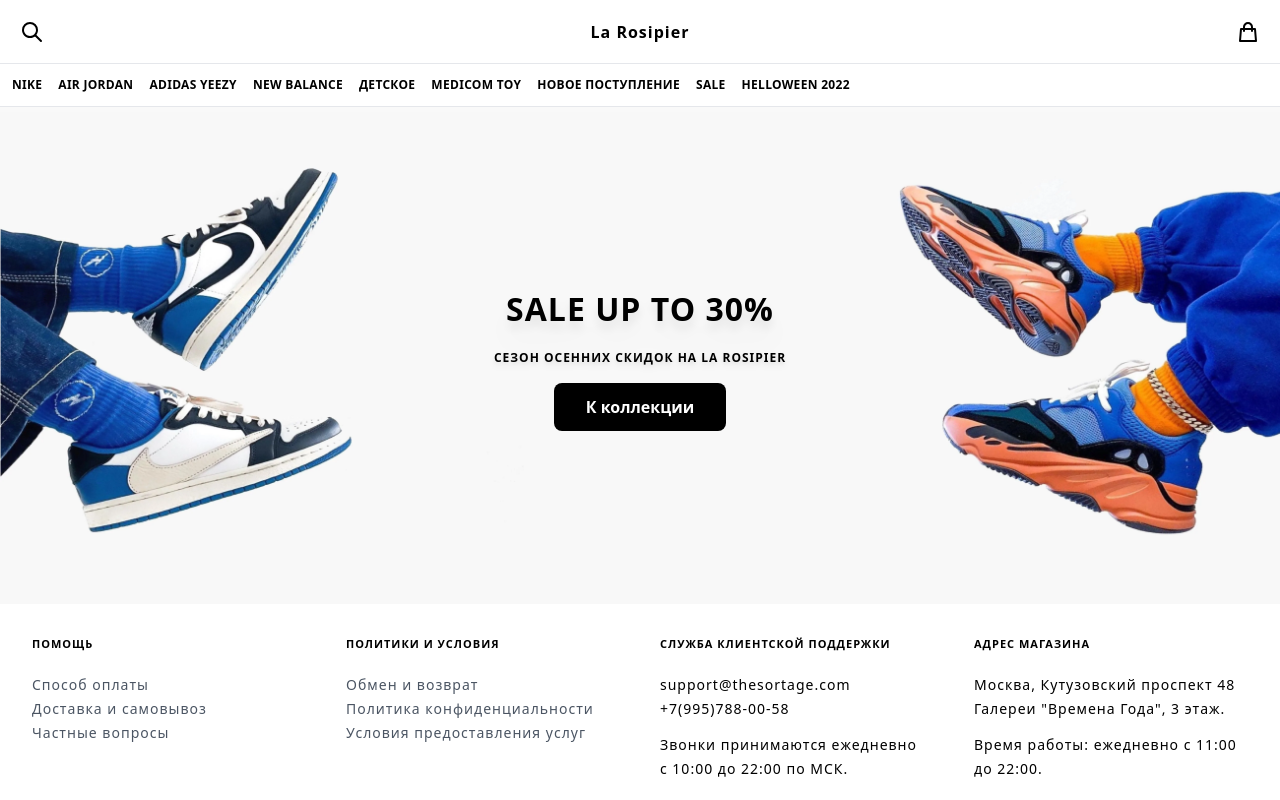
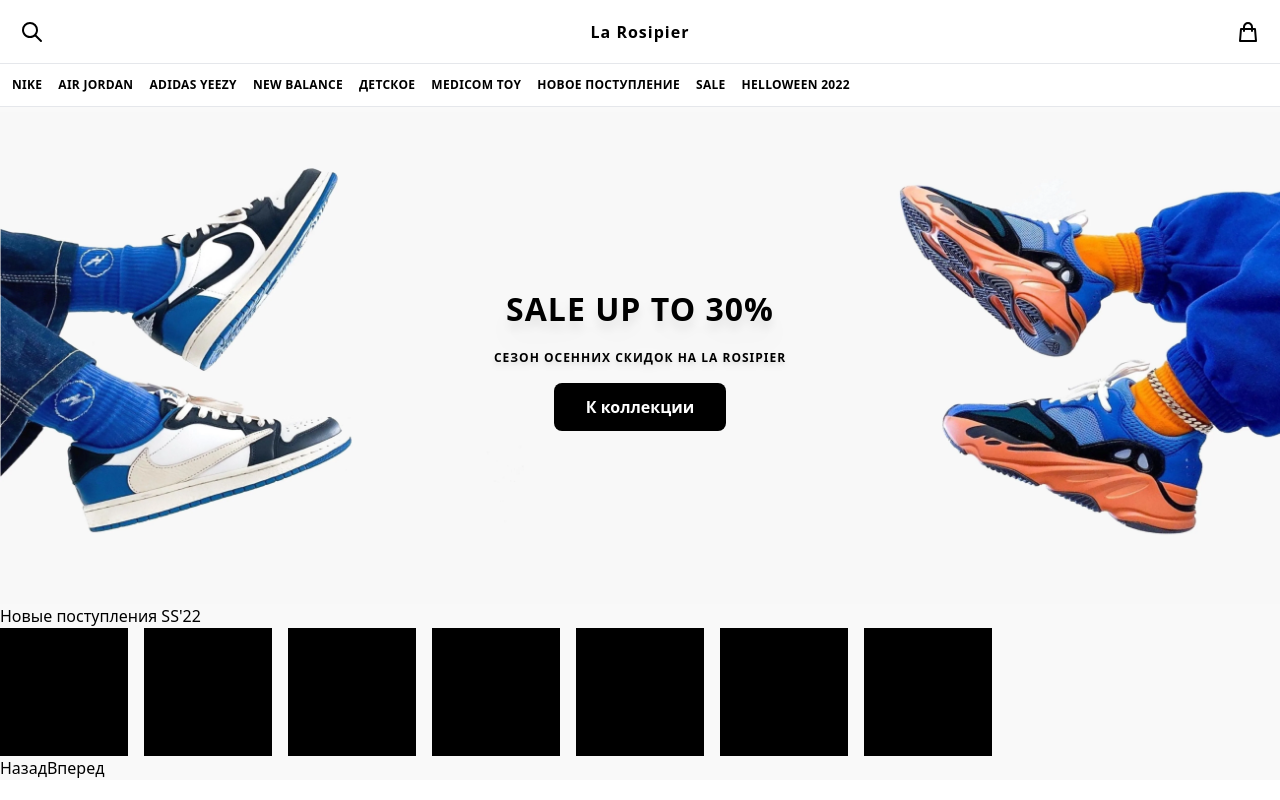
Before and after one commit to Gryaznykh-Ivan/La-Rosipier, a React (Create React App) app in the folder client/: page / in a window 1280 px wide. Shown: the top 800 px of the page. Built offline with nearby package versions, Linux system fonts and the light colour scheme.

Commit message:
started building slider and fixed some bugs

```diff
--- a/client/src/components/Footer.tsx
+++ b/client/src/components/Footer.tsx
@@ -24,17 +24,17 @@
                 <div className="max-w-[200px] md:max-w-none">
                     <div className="uppercase font-bold text-xxs mb-5">СЛУЖБА КЛИЕНТСКОЙ ПОДДЕРЖКИ</div>
                     <div className="text-base">
-                        <a href="mailto:support@thesortage.com" className="block leading-6">support@thesortage.com</a>
-                        <a href="tel:+7(995)788-00-58" className="block leading-6">+7(995)788-00-58</a>
-                        <div className="block leading-6 mt-3">Звонки принимаются ежедневно</div>
-                        <div className="block leading-6">с 10:00 до 22:00 по МСК.</div>
+                        <a href="mailto:support@thesortage.com" className="block leading-6 text-gray-600">support@thesortage.com</a>
+                        <a href="tel:+7(995)788-00-58" className="block leading-6 text-gray-600">+7(995)788-00-58</a>
+                        <div className="block leading-6 mt-3 text-gray-600">Звонки принимаются ежедневно</div>
+                        <div className="block leading-6 text-gray-600">с 10:00 до 22:00 по МСК.</div>
                     </div>
                 </div>
                 <div className="max-w-[250px] md:max-w-none">
                     <div className="uppercase font-bold text-xxs mb-5">АДРЕС МАГАЗИНА</div>
                     <div className="text-base">
-                        <div className="block leading-6">Москва, Кутузовский проспект 48 Галереи "Времена Года", 3 этаж.</div>
-                        <div className="block leading-6 mt-3">Время работы: ежедневно с 11:00 до 22:00.</div>
+                        <div className="block leading-6 text-gray-600">Москва, Кутузовский проспект 48 Галереи "Времена Года", 3 этаж.</div>
+                        <div className="block leading-6 mt-3 text-gray-600">Время работы: ежедневно с 11:00 до 22:00.</div>
                     </div>
                 </div>
             </div>
--- /dev/null
+++ b/client/src/components/slider/Slider.tsx
@@ -0,0 +1,28 @@
+import React from 'react'
+
+interface IProps {
+    children: React.ReactNode;
+}
+
+// scroll padding left
+
+export default function Slider({ children }: IProps) {
+
+    const getChildrenArray = (children: React.ReactNode) => {
+        return React.Children.toArray(children);
+    }
+
+    return (
+        <div className="">
+            <div className="relative overflow-hidden">
+                <div className="flex space-x-4 overflow-x-scroll -mb-[17px] pb-[17px]">
+                    { getChildrenArray(children).map(slide => slide) }
+                </div>
+            </div>
+            <div className="">
+                <button>Назад</button>
+                <button>Вперед</button>
+            </div>
+        </div>
+    )
+}
--- a/client/src/pages/Index.tsx
+++ b/client/src/pages/Index.tsx
@@ -1,10 +1,23 @@
 import React from 'react'
 import SaleUpTo30Precent from '../components/banners/SaleUpTo30Precent'
+import Slider from '../components/slider/Slider'
 
 export default function Index() {
     return (
         <div className="">
             <SaleUpTo30Precent />
+            <div className="">
+                <h2 className="">Новые поступления SS'22</h2>
+                <Slider>
+                    <div className="w-32 h-32 bg-black shrink-0">123</div>
+                    <div className="w-32 h-32 bg-black shrink-0">123</div>
+                    <div className="w-32 h-32 bg-black shrink-0">123</div>
+                    <div className="w-32 h-32 bg-black shrink-0">123</div>
+                    <div className="w-32 h-32 bg-black shrink-0">123</div>
+                    <div className="w-32 h-32 bg-black shrink-0">123</div>
+                    <div className="w-32 h-32 bg-black shrink-0">123</div>
+                </Slider>
+            </div>
         </div>
     )
 }
```
